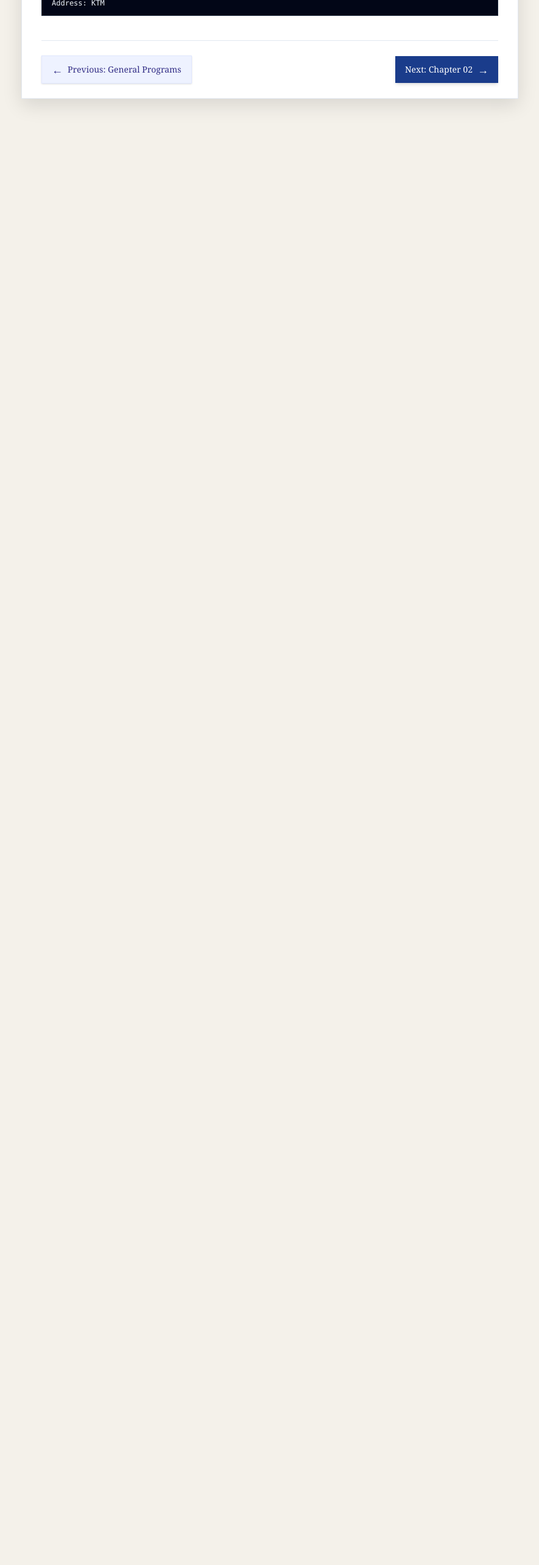
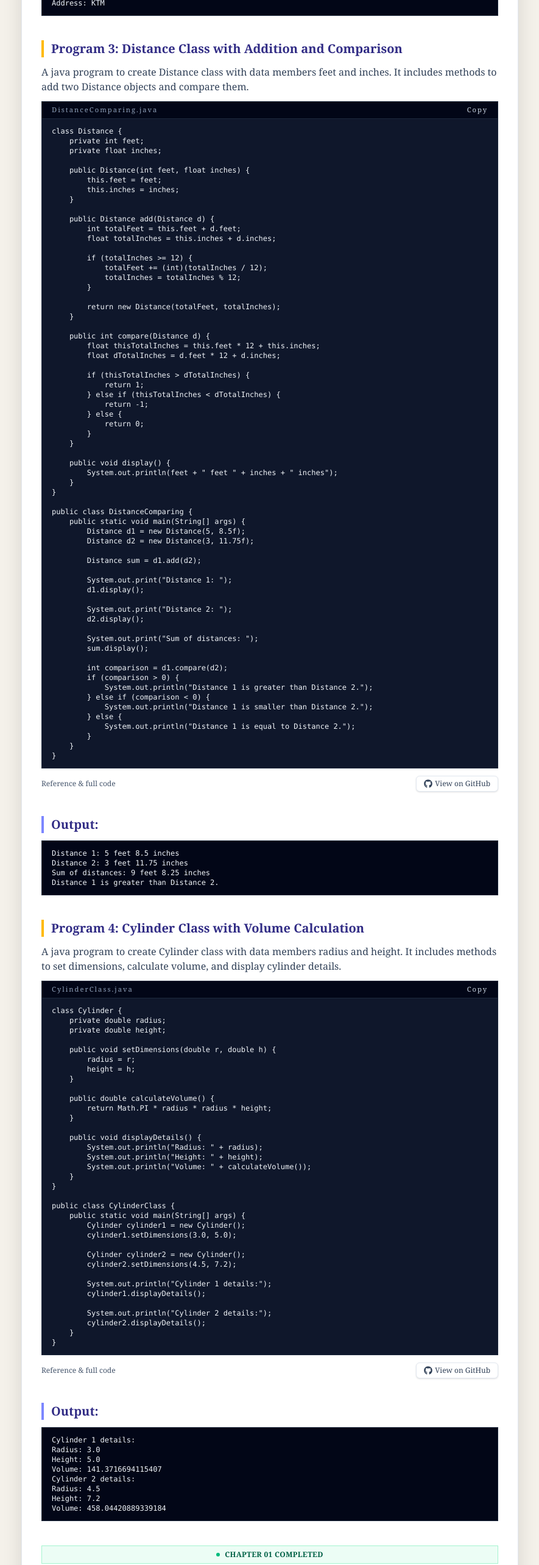
Before and after one commit to utsab-adhikari/java-docs, a Next.js app: page /chapter-01/class-and-objects-programs in a window 1280 px wide. Shown: the part 3996-6562 px from the top of the page at 61% size, without its empty margins (325-1210 px from the left). Before the commit the page ends 4198 px from the top, so only its background shows below. Built offline with nearby package versions, Linux system fonts and the light colour scheme.

Commit message:
Chapter 1 completed

```diff
--- a/src/app/(content)/chapter-01/class-and-objects-programs/page.jsx
+++ b/src/app/(content)/chapter-01/class-and-objects-programs/page.jsx
@@ -27,14 +27,17 @@
             Chapter 01
           </Link>
           <span className="mx-1">›</span>
-          <span className="font-medium text-slate-700">Class and Objects Programs</span>
+          <span className="font-medium text-slate-700">
+            Class and Objects Programs
+          </span>
         </nav>
 
         <h1 className="text-3xl font-semibold tracking-tight text-slate-900">
           Class and Objects Programs
         </h1>
         <p className="mt-2 text-sm text-slate-500">
-          Common exam-style Java programs built on top of Chapter 01: Class and Objects concepts.
+          Common exam-style Java programs built on top of Chapter 01: Class and
+          Objects concepts.
         </p>
       </header>
 
@@ -43,9 +46,9 @@
           Program 1: Rectangle Class with Area Calculation
         </h2>
         <p className="text-slate-700">
-          A java program to create Rectangle class with data member length and breadth.
-          It includes methods to get data from the user and display the area of the rectangle.
-
+          A java program to create Rectangle class with data member length and
+          breadth. It includes methods to get data from the user and display the
+          area of the rectangle.
         </p>
         <JavaCode
           CODE={`import java.util.Scanner;
@@ -104,8 +107,10 @@
           Program 2: Account Class with Basic Banking Operations
         </h2>
         <p className="text-slate-700">
-          A java program to create Account class with data members accountHolder, accountId, ammount, and address.
-          It includes methods to deposit money, withdraw money, and get the current balance along with account details.
+          A java program to create Account class with data members
+          accountHolder, accountId, ammount, and address. It includes methods to
+          deposit money, withdraw money, and get the current balance along with
+          account details.
         </p>
         <JavaCode
           CODE={`import java.util.Scanner;
@@ -291,6 +296,184 @@
 Address: KTM
 `}
       />
+
+      <section className="space-y-3">
+        <h2 className="border-l-4 border-amber-400 pl-3 text-xl font-semibold text-indigo-900">
+          Program 3: Distance Class with Addition and Comparison
+        </h2>
+        <p className="text-slate-700">
+          A java program to create Distance class with data members feet and
+          inches. It includes methods to add two Distance objects and compare
+          them.
+        </p>
+        <JavaCode
+          CODE={`class Distance {
+    private int feet;
+    private float inches;
+
+    public Distance(int feet, float inches) {
+        this.feet = feet;
+        this.inches = inches;
+    }
+
+    public Distance add(Distance d) {
+        int totalFeet = this.feet + d.feet;
+        float totalInches = this.inches + d.inches;
+
+        if (totalInches >= 12) {
+            totalFeet += (int)(totalInches / 12);
+            totalInches = totalInches % 12;
+        }
+
+        return new Distance(totalFeet, totalInches);
+    }
+
+    public int compare(Distance d) {
+        float thisTotalInches = this.feet * 12 + this.inches;
+        float dTotalInches = d.feet * 12 + d.inches;
+
+        if (thisTotalInches > dTotalInches) {
+            return 1;
+        } else if (thisTotalInches < dTotalInches) {
+            return -1;
+        } else {
+            return 0;
+        }
+    }
+
+    public void display() {
+        System.out.println(feet + " feet " + inches + " inches");
+    }
+}
+
+public class DistanceComparing {
+    public static void main(String[] args) {
+        Distance d1 = new Distance(5, 8.5f);
+        Distance d2 = new Distance(3, 11.75f);
+
+        Distance sum = d1.add(d2);
+
+        System.out.print("Distance 1: ");
+        d1.display();
+
+        System.out.print("Distance 2: ");
+        d2.display();
+
+        System.out.print("Sum of distances: ");
+        sum.display();
+
+        int comparison = d1.compare(d2);
+        if (comparison > 0) {
+            System.out.println("Distance 1 is greater than Distance 2.");
+        } else if (comparison < 0) {
+            System.out.println("Distance 1 is smaller than Distance 2.");
+        } else {
+            System.out.println("Distance 1 is equal to Distance 2.");
+        }
+    }
+}`}
+          filename={"DistanceComparing.java"}
+        />
+        <div className="flex items-center justify-between text-xs text-slate-600">
+          <span>Reference &amp; full code</span>
+          <Link
+            href="https://github.com/utsab-adhikari/java/blob/main/Programs/Lab01/P10_DistanceComparing.java"
+            className="inline-flex items-center gap-1 rounded-md border border-slate-200 bg-white px-3 py-1 font-medium text-slate-700 shadow-sm hover:bg-slate-50"
+            target="_blank"
+            rel="noopener noreferrer"
+          >
+            <FaGithub className="h-3.5 w-3.5" />
+            <span>View on GitHub</span>
+          </Link>
+        </div>
+      </section>
+
+      <Output
+        output={`Distance 1: 5 feet 8.5 inches
+Distance 2: 3 feet 11.75 inches
+Sum of distances: 9 feet 8.25 inches
+Distance 1 is greater than Distance 2.
+`}
+      />
+
+
+<section className="space-y-3">
+        <h2 className="border-l-4 border-amber-400 pl-3 text-xl font-semibold text-indigo-900">
+          Program 4: Cylinder Class with Volume Calculation
+        </h2>
+        <p className="text-slate-700">
+          A java program to create Cylinder class with data members radius and
+          height. It includes methods to set dimensions, calculate volume, and
+          display cylinder details.
+        </p>
+        <JavaCode
+          CODE={`class Cylinder {
+    private double radius;
+    private double height;
+
+    public void setDimensions(double r, double h) {
+        radius = r;
+        height = h;
+    }
+
+    public double calculateVolume() {
+        return Math.PI * radius * radius * height;
+    }
+
+    public void displayDetails() {
+        System.out.println("Radius: " + radius);
+        System.out.println("Height: " + height);
+        System.out.println("Volume: " + calculateVolume());
+    }
+}
+
+public class CylinderClass {
+    public static void main(String[] args) {
+        Cylinder cylinder1 = new Cylinder();
+        cylinder1.setDimensions(3.0, 5.0);
+
+        Cylinder cylinder2 = new Cylinder();
+        cylinder2.setDimensions(4.5, 7.2);
+
+        System.out.println("Cylinder 1 details:");
+        cylinder1.displayDetails();
+
+        System.out.println("Cylinder 2 details:");
+        cylinder2.displayDetails();
+    }
+}`}
+          filename={"CylinderClass.java"}
+        />
+        <div className="flex items-center justify-between text-xs text-slate-600">
+          <span>Reference &amp; full code</span>
+          <Link
+            href="https://github.com/utsab-adhikari/java/blob/main/Programs/Lab01/P08_CylinderClass.java"
+            className="inline-flex items-center gap-1 rounded-md border border-slate-200 bg-white px-3 py-1 font-medium text-slate-700 shadow-sm hover:bg-slate-50"
+            target="_blank"
+            rel="noopener noreferrer"
+          >
+            <FaGithub className="h-3.5 w-3.5" />
+            <span>View on GitHub</span>
+          </Link>
+        </div>
+      </section>
+
+      <Output
+        output={`Cylinder 1 details:
+Radius: 3.0
+Height: 5.0
+Volume: 141.3716694115407
+Cylinder 2 details:
+Radius: 4.5
+Height: 7.2
+Volume: 458.04420889339184
+`} />
+
+      <p className="flex items-center justify-center gap-2 border border-emerald-200 bg-emerald-50 px-4 py-1.5 text-xs font-semibold uppercase tracking-wide text-emerald-800">
+        <span className="h-1.5 w-1.5 rounded-full bg-emerald-500" />
+        Chapter 01 Completed
+      </p>
+
       <div className="mt-4 flex flex-wrap items-center justify-between gap-3 border-t border-slate-200 pt-6">
         <Link
           href="/chapter-01/general-programs"
```
Also changed, not shown: src/components/Rough.jsx (added, +35 -0 lines), src/app/test/page.jsx (line endings or trailing spaces). Lines whose indentation alone changed are shown as unchanged.
